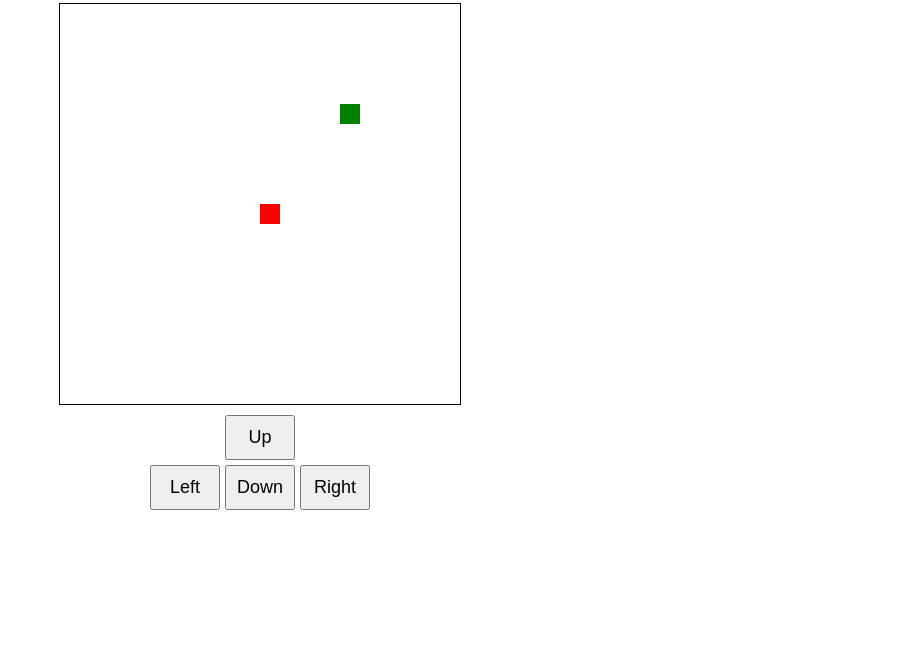
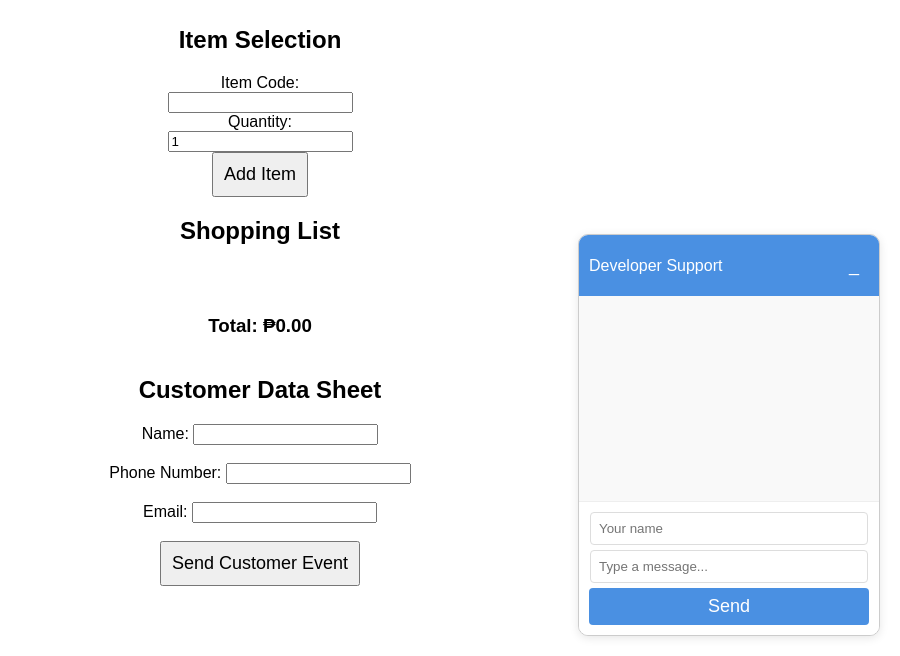
Before and after one commit to ytancodes/webGames, a plain HTML site: page index.html in a window 1280 px wide. Shown: the part 144-800 px from the top of the page, without its empty margins (380-1280 px from the left). Drawn offline with nearby package versions, Linux system fonts and the light colour scheme; no server answers.

Commit message:
Add chat functionality and item selection/total calculator; implement Facebook and Signals Gateway pixels.
Replit-Commit-Author: Agent
Replit-Commit-Session-Id: bd20bcb6-d53f-4b70-bae8-42768c193a87
Replit-Commit-Screenshot-Url: https://storage.googleapis.com/screenshot-production-us-central1/5b8c3482-18a6-49d4-af8f-24c11f3048eb/83d57e5d-c4b4-4149-81fb-f0a369137865.jpg

```diff
--- a/index.html
+++ b/index.html
@@ -1,11 +1,10 @@
 <!DOCTYPE html>
-<html lang="en" dir="ltr">
+<html lang="en">
 <head>
-    <link rel="manifest" href="manifest.json">
-    <meta name="theme-color" content="#000000">
     <meta charset="UTF-8">
     <meta name="viewport" content="width=device-width, initial-scale=1.0">
-    <title>Snake Game</title>
+    <title>Item Selection and Total Calculator</title>
+    <script src="https://cdnjs.cloudflare.com/ajax/libs/socket.io/4.0.1/socket.io.js"></script>
     <style>
         body {
             display: flex;
@@ -14,6 +13,8 @@
             height: 100vh;
             margin: 0;
             flex-direction: column;
+            text-align: center;
+            font-family: Arial, sans-serif;
         }
 
         #gameContainer {
@@ -51,103 +52,295 @@
         #rightButton {
             grid-column: 3;
         }
+
+        /* Chat Bubble Styles */
+        .chat-bubble {
+            position: fixed;
+            bottom: 20px;
+            right: 20px;
+            width: 300px;
+            height: 400px;
+            background: white;
+            border: 1px solid #ccc;
+            border-radius: 10px;
+            display: flex;
+            flex-direction: column;
+            overflow: hidden;
+            box-shadow: 0 2px 10px rgba(0, 0, 0, 0.1);
+            z-index: 1000;
+        }
+
+        .chat-bubble.minimized {
+            height: 40px;
+            overflow: hidden;
+        }
+
+        .chat-header {
+            background: #4a90e2;
+            color: white;
+            padding: 10px;
+            display: flex;
+            justify-content: space-between;
+            align-items: center;
+        }
+
+        .minimize-btn {
+            background: none;
+            border: none;
+            color: white;
+            cursor: pointer;
+            font-size: 18px;
+        }
+
+        .chat-messages {
+            flex-grow: 1;
+            padding: 10px;
+            overflow-y: auto;
+            background: #f9f9f9;
+        }
+
+        .chat-message {
+            margin: 5px 0;
+            padding: 8px;
+            border-radius: 5px;
+            background: white;
+            border: 1px solid #eee;
+        }
+
+        .chat-message .user-name {
+            font-weight: bold;
+            color: #4a90e2;
+        }
+
+        .chat-input {
+            padding: 10px;
+            border-top: 1px solid #eee;
+            background: white;
+        }
+
+        .chat-input input {
+            width: calc(100% - 20px);
+            padding: 8px;
+            margin-bottom: 5px;
+            border: 1px solid #ddd;
+            border-radius: 4px;
+        }
+
+        .chat-input button {
+            width: 100%;
+            padding: 8px;
+            background: #4a90e2;
+            color: white;
+            border: none;
+            border-radius: 4px;
+            cursor: pointer;
+        }
+
+        .chat-input button:hover {
+            background: #357abd;
+        }
+
+        @media (max-width: 768px) {
+            .chat-bubble {
+                width: 100%;
+                height: 50vh;
+                bottom: 0;
+                right: 0;
+                border-radius: 10px 10px 0 0;
+            }
+        }
     </style>
     <script>
-        if ('serviceWorker' in navigator) {
-            navigator.serviceWorker.register('sw.js')
-                .then(() => console.log("Service Worker Registered"))
-                .catch(err => console.error("Service Worker Registration Failed:", err));
+        const products = {
+            "1001": { name: "Item 1", price: 500.00 },
+            "1002": { name: "Item 2", price: 1000.00 },
+            "1003": { name: "Item 3", price: 1500.00 },
+            "1004": { name: "Item 4", price: 2000.00 }
+        };
+
+        let total = 0;
+
+        function addItem() {
+            const code = document.getElementById('item-code').value;
+            const quantity = parseInt(document.getElementById('quantity').value) || 1;
+
+            if (products[code]) {
+                const item = products[code];
+                const cost = item.price * quantity;
+                total += cost;
+
+                const listItem = document.createElement('li');
+                listItem.textContent = `${item.name} x${quantity} - ₱${cost.toFixed(2)}`;
+                document.getElementById('item-list').appendChild(listItem);
+
+                document.getElementById('total').textContent = `Total: ₱${total.toFixed(2)}`;
+            } else {
+                alert("Invalid item code.");
+            }
         }
 
-        document.addEventListener("DOMContentLoaded", () => {
-            const canvas = document.getElementById("gameCanvas");
-            const ctx = canvas.getContext("2d");
-            const SNAKE_SIZE = 20;
-            let snake = [{ x: 100, y: 100 }];
-            let velocity = { x: SNAKE_SIZE, y: 0 };
-            let food = { x: 200, y: 200 };
-
-            function drawSnake() {
-                ctx.fillStyle = "green";
-                snake.forEach(segment => {
-                    ctx.fillRect(segment.x, segment.y, SNAKE_SIZE, SNAKE_SIZE);
-                });
+        function sendPixelEvent() {
+            if (typeof fbq !== "function") {
+                console.error("Meta Pixel (fbq) is not defined. Make sure the script is loaded.");
+                alert("Meta Pixel is not loaded. Please refresh the page.");
+                return;
             }
 
-            function drawFood() {
-                ctx.fillStyle = "red";
-                ctx.fillRect(food.x, food.y, SNAKE_SIZE, SNAKE_SIZE);
+            const name = document.getElementById('customer-name').value;
+            const phone = document.getElementById('customer-phone').value;
+            const email = document.getElementById('customer-email').value;
+
+            if (!name || !phone || !email) {
+                alert("Please fill out all fields.");
+                return;
             }
 
-            function update() {
-                const newHead = {
-                    x: snake[0].x + velocity.x,
-                    y: snake[0].y + velocity.y
-                };
+            const eventData = {
+                event: "CustomerRegistration",
+                name: name,
+                phone: phone,
+                email: email
+            };
 
-                if (newHead.x < 0) newHead.x = canvas.width - SNAKE_SIZE;
-                if (newHead.x >= canvas.width) newHead.x = 0;
-                if (newHead.y < 0) newHead.y = canvas.height - SNAKE_SIZE;
-                if (newHead.y >= canvas.height) newHead.y = 0;
+            fbq('trackCustom', 'CustomerEvent', eventData);
+            alert('Customer data sent to Facebook Pixel!');
+        }
 
-                if (newHead.x === food.x && newHead.y === food.y) {
-                    snake.unshift({ ...newHead });
-                    food = {
-                        x: Math.floor(Math.random() * canvas.width / SNAKE_SIZE) * SNAKE_SIZE,
-                        y: Math.floor(Math.random() * canvas.height / SNAKE_SIZE) * SNAKE_SIZE
-                    };
-                } else {
-                    snake.pop();
-                    snake.unshift({ ...newHead });
-                }
+        // Chat functionality
+        document.addEventListener('DOMContentLoaded', () => {
+            const socket = io();
+            const chatBubble = document.getElementById('chatBubble');
+            const chatMessages = document.getElementById('chatMessages');
+            const userNameInput = document.getElementById('userNameInput');
+            const messageInput = document.getElementById('messageInput');
+            const sendButton = document.getElementById('sendMessage');
+            const minimizeButton = document.getElementById('minimizeChat');
 
-                if (snake.slice(1).some(segment => segment.x === newHead.x && segment.y === newHead.y)) {
-                    clearInterval(gameLoop);
-                    alert("Game Over!");
+            minimizeButton.addEventListener('click', () => {
+                chatBubble.classList.toggle('minimized');
+                minimizeButton.textContent = chatBubble.classList.contains('minimized') ? '+' : '_';
+            });
+
+            socket.on('connect', () => {
+                console.log('Connected to chat server');
+            });
+
+            socket.on('chat_history', (messages) => {
+                messages.reverse().forEach(msg => addMessageToChat(msg));
+            });
+
+            socket.on('chat_message', (msg) => {
+                addMessageToChat(msg);
+            });
+
+            function addMessageToChat(msg) {
+                const messageDiv = document.createElement('div');
+                messageDiv.className = 'chat-message';
+                const time = new Date(msg.created_at).toLocaleTimeString();
+                messageDiv.innerHTML = `
+                    <span class="user-name">${msg.user_name}:</span>
+                    <span class="message">${msg.message}</span>
+                    <span class="timestamp">${time}</span>
+                `;
+                chatMessages.appendChild(messageDiv);
+                chatMessages.scrollTop = chatMessages.scrollHeight;
+            }
+
+            function sendMessage() {
+                const message = messageInput.value.trim();
+                const userName = userNameInput.value.trim() || 'Anonymous';
+
+                if (message) {
+                    socket.emit('new_message', {
+                        user_name: userName,
+                        message: message
+                    });
+                    messageInput.value = '';
                 }
             }
 
-            function gameLoop() {
-                ctx.clearRect(0, 0, canvas.width, canvas.height);
-                drawSnake();
-                drawFood();
-                update();
-            }
-
-            document.addEventListener("keydown", e => {
-                switch (e.key) {
-                    case "ArrowLeft":
-                        velocity = { x: -SNAKE_SIZE, y: 0 };
-                        break;
-                    case "ArrowRight":
-                        velocity = { x: SNAKE_SIZE, y: 0 };
-                        break;
-                    case "ArrowUp":
-                        velocity = { x: 0, y: -SNAKE_SIZE };
-                        break;
-                    case "ArrowDown":
-                        velocity = { x: 0, y: SNAKE_SIZE };
-                        break;
-                }
+            sendButton.addEventListener('click', sendMessage);
+            messageInput.addEventListener('keypress', (e) => {
+                if (e.key === 'Enter') sendMessage();
             });
-
-            document.getElementById("upButton").addEventListener("click", () => velocity = { x: 0, y: -SNAKE_SIZE });
-            document.getElementById("downButton").addEventListener("click", () => velocity = { x: 0, y: SNAKE_SIZE });
-            document.getElementById("leftButton").addEventListener("click", () => velocity = { x: -SNAKE_SIZE, y: 0 });
-            document.getElementById("rightButton").addEventListener("click", () => velocity = { x: SNAKE_SIZE, y: 0 });
-
-            setInterval(gameLoop, 100);
         });
     </script>
+
+    <!-- Meta Pixel Code -->
+    <script>
+    !function(f,b,e,v,n,t,s)
+    {if(f.fbq)return;n=f.fbq=function(){n.callMethod?
+    n.callMethod.apply(n,arguments):n.queue.push(arguments)};
+    if(!f._fbq)f._fbq=n;n.push=n;n.loaded=!0;n.version='2.0';
+    n.queue=[];t=b.createElement(e);t.async=!0;
+    t.src=v;s=b.getElementsByTagName(e)[0];
+    s.parentNode.insertBefore(t,s)}(window, document,'script',
+    'https://connect.facebook.net/en_US/fbevents.js');
+    fbq('init', '625653913601966');
+    fbq('track', 'PageView');
+    </script>
+    <noscript><img height="1" width="1" style="display:none"
+    src="https://www.facebook.com/tr?id=625653913601966&ev=PageView&noscript=1"
+    /></noscript>
+    <!-- End Meta Pixel Code -->
+
+    <!-- Signals Gateway Pixel Code -->
+    <script>
+    !function(a,h,e,v,n,t,s)
+      {if(a.cbq)return;n=a.cbq=function(){n.callMethod?
+      n.callMethod.apply(n,arguments):n.queue.push(arguments)};
+      if(!a._cbq)a._cbq=n;n.push=n;n.loaded=!0;n.version='2.0';
+      n.queue=[];t=h.createElement(e);t.async=!0;
+      t.src=v;s=h.getElementsByTagName(e)[0];
+      s.parentNode.insertBefore(t,s)}(window, document,'script',
+      'https://dn1ktoeflrkj1.cloudfront.net/sdk/5418180047227141104/events.js');
+      cbq('setHost', 'https://rpsa767kpp.us-west-2.awsapprunner.com/');
+      cbq('init', '3931969760411310');
+      cbq('setMetadata', '625653913601966'); // Updated Meta Dataset;
+      cbq('set', 'cookieDomain', 'https://ytancodes.github.io/Grocery/OnlineTabu2.html');
+      cbq('track', 'PageView');
+    </script>
+    <!-- End Signals Gateway Pixel Code -->
 </head>
 <body>
-    <div id="gameContainer">
-        <canvas id="gameCanvas" width="400" height="400"></canvas>
-        <div id="directionButtons">
-            <button id="upButton">Up</button>
-            <button id="leftButton">Left</button>
-            <button id="downButton">Down</button>
-            <button id="rightButton">Right</button>
+    <h1>Welcome to BrandX Grocery</h1>
+
+    <h2>Item Selection</h2>
+    <label for="item-code">Item Code:</label>
+    <input type="text" id="item-code">
+    <label for="quantity">Quantity:</label>
+    <input type="number" id="quantity" value="1" min="1">
+    <button onclick="addItem()">Add Item</button>
+
+    <h2>Shopping List</h2>
+    <ul id="item-list"></ul>
+    <h3 id="total">Total: ₱0.00</h3>
+
+    <h2>Customer Data Sheet</h2>
+    <form id="customer-form">
+        <label for="customer-name">Name:</label>
+        <input type="text" id="customer-name" required><br><br>
+
+        <label for="customer-phone">Phone Number:</label>
+        <input type="tel" id="customer-phone" required><br><br>
+
+        <label for="customer-email">Email:</label>
+        <input type="email" id="customer-email" required><br><br>
+
+        <button type="button" onclick="sendPixelEvent()">Send Customer Event</button>
+    </form>
+
+    <!-- Chat Bubble -->
+    <div class="chat-bubble" id="chatBubble">
+        <div class="chat-header">
+            <span>Developer Support</span>
+            <button class="minimize-btn" id="minimizeChat">_</button>
+        </div>
+        <div class="chat-messages" id="chatMessages"></div>
+        <div class="chat-input">
+            <input type="text" id="userNameInput" placeholder="Your name" maxlength="30">
+            <input type="text" id="messageInput" placeholder="Type a message..." maxlength="500">
+            <button id="sendMessage">Send</button>
         </div>
     </div>
 </body>
```
Also changed, not shown: attached_assets/Pasted--DOCTYPE-html-html-lang-en-head-meta-charset-UTF-8-meta-name-viewport-content-1741779622394.txt (added), 1 other file.
